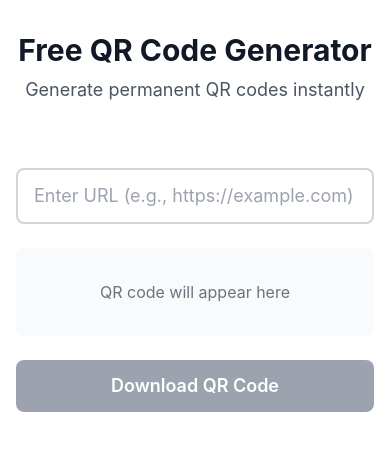
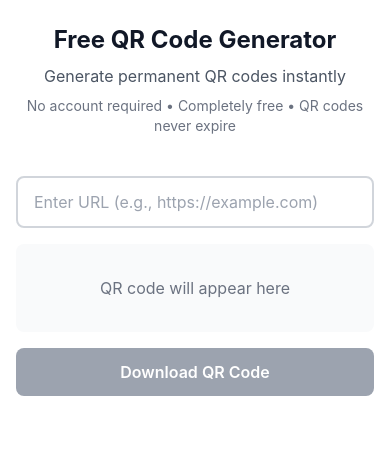
Before and after one commit to DavidSantosTXUSA/FreeQRWebsite, a React (Vite) app: page / in a window 390 px wide. Shown: the top 450 px of the page. Built offline with nearby package versions, Linux system fonts and the light colour scheme.

Commit message:
Improve mobile responsiveness and accessibility with better touch targets

```diff
--- a/src/App.tsx
+++ b/src/App.tsx
@@ -29,8 +29,8 @@
   return (
     <div className="min-h-screen bg-white">
       <Header />
-      <main className="container mx-auto px-4 py-8 max-w-2xl">
-        <div className="space-y-6">
+      <main className="container mx-auto px-4 py-4 md:py-8 max-w-2xl">
+        <div className="space-y-4 md:space-y-6">
           <URLInput
             value={url}
             onChange={handleURLChange}
--- a/src/components/DownloadButton.tsx
+++ b/src/components/DownloadButton.tsx
@@ -33,10 +33,10 @@
     <button
       onClick={handleDownload}
       disabled={isDisabled}
-      className={`w-full max-w-md mx-auto px-6 py-3 text-lg font-semibold text-white rounded-lg transition-colors ${
+      className={`w-full max-w-md mx-auto px-6 py-3 md:py-4 text-base md:text-lg font-semibold text-white rounded-lg transition-colors min-h-[44px] ${
         isDisabled
           ? 'bg-gray-400 cursor-not-allowed'
-          : 'bg-primary hover:bg-primary-dark focus:outline-none focus:ring-2 focus:ring-primary focus:ring-offset-2'
+          : 'bg-primary hover:bg-primary-dark active:bg-primary-dark focus:outline-none focus:ring-2 focus:ring-primary focus:ring-offset-2'
       }`}
       aria-label="Download QR code"
       aria-disabled={isDisabled}
--- a/src/components/Header.tsx
+++ b/src/components/Header.tsx
@@ -2,13 +2,16 @@
 
 export const Header: React.FC = () => {
   return (
-    <header className="w-full py-8 px-4">
-      <div className="container mx-auto text-center">
-        <h1 className="text-3xl md:text-4xl font-bold text-gray-900 mb-2">
+    <header className="w-full py-6 md:py-8 px-4">
+      <div className="container mx-auto text-center max-w-2xl">
+        <h1 className="text-2xl md:text-4xl font-bold text-gray-900 mb-2">
           Free QR Code Generator
         </h1>
-        <p className="text-lg md:text-xl text-gray-600">
+        <p className="text-base md:text-xl text-gray-600">
           Generate permanent QR codes instantly
+        </p>
+        <p className="text-sm md:text-base text-gray-500 mt-2">
+          No account required • Completely free • QR codes never expire
         </p>
       </div>
     </header>
--- a/src/components/QRCodePreview.tsx
+++ b/src/components/QRCodePreview.tsx
@@ -35,12 +35,13 @@
   }
 
   return (
-    <div className="flex items-center justify-center w-full max-w-md mx-auto p-8 bg-white rounded-lg border border-gray-200">
+    <div className="flex items-center justify-center w-full max-w-md mx-auto p-4 md:p-8 bg-white rounded-lg border border-gray-200 shadow-sm">
       <img
         src={qrCode}
         alt="Generated QR Code"
-        className="w-full max-w-sm h-auto"
+        className="w-full max-w-xs md:max-w-sm h-auto"
         aria-label="Generated QR code"
+        loading="lazy"
       />
     </div>
   );
--- a/src/components/URLInput.tsx
+++ b/src/components/URLInput.tsx
@@ -57,7 +57,7 @@
         value={value}
         onChange={handleChange}
         placeholder="Enter URL (e.g., https://example.com)"
-        className={`w-full px-4 py-3 text-lg border-2 rounded-lg focus:outline-none focus:ring-2 transition-colors ${
+        className={`w-full px-4 py-3 md:py-4 text-base md:text-lg border-2 rounded-lg focus:outline-none focus:ring-2 transition-colors min-h-[44px] ${
           error
             ? 'border-red-500 focus:ring-red-500'
             : isValid
@@ -67,6 +67,8 @@
         aria-label="Enter URL for QR code generation"
         aria-invalid={error ? 'true' : 'false'}
         aria-describedby={error ? 'url-error' : undefined}
+        autoComplete="url"
+        inputMode="url"
       />
       {error && (
         <p
--- a/src/utils/qrCodeGeneration.ts
+++ b/src/utils/qrCodeGeneration.ts
@@ -1,10 +1,5 @@
 import QRCode from 'qrcode';
 
-/**
- * Generate QR code from URL string
- * @param url - URL string to generate QR code from
- * @returns Promise<string> - QR code image data URL (PNG format)
- */
 /**
  * Generate QR code from URL string
  * Optimized for performance with appropriate size based on URL length
```
